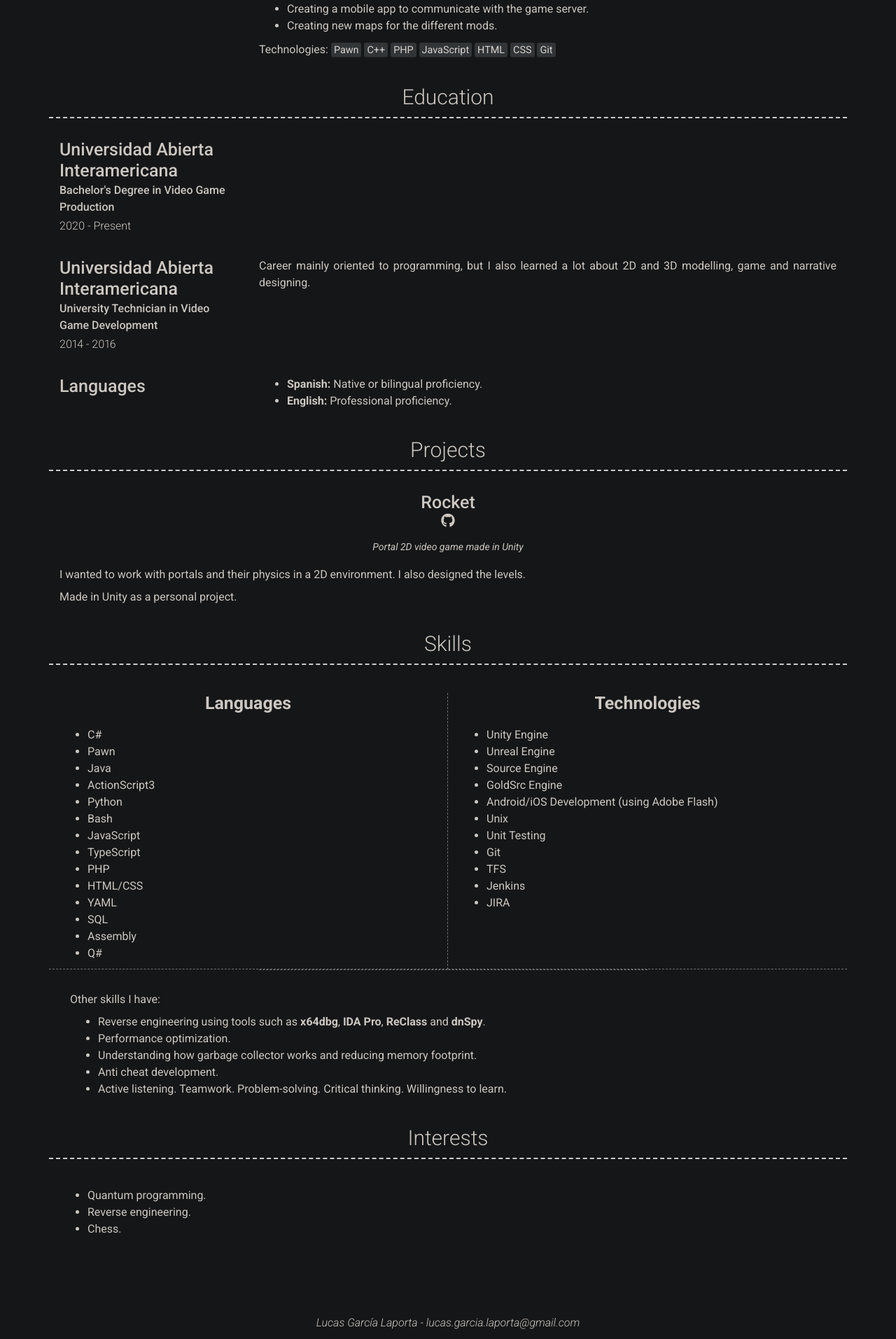
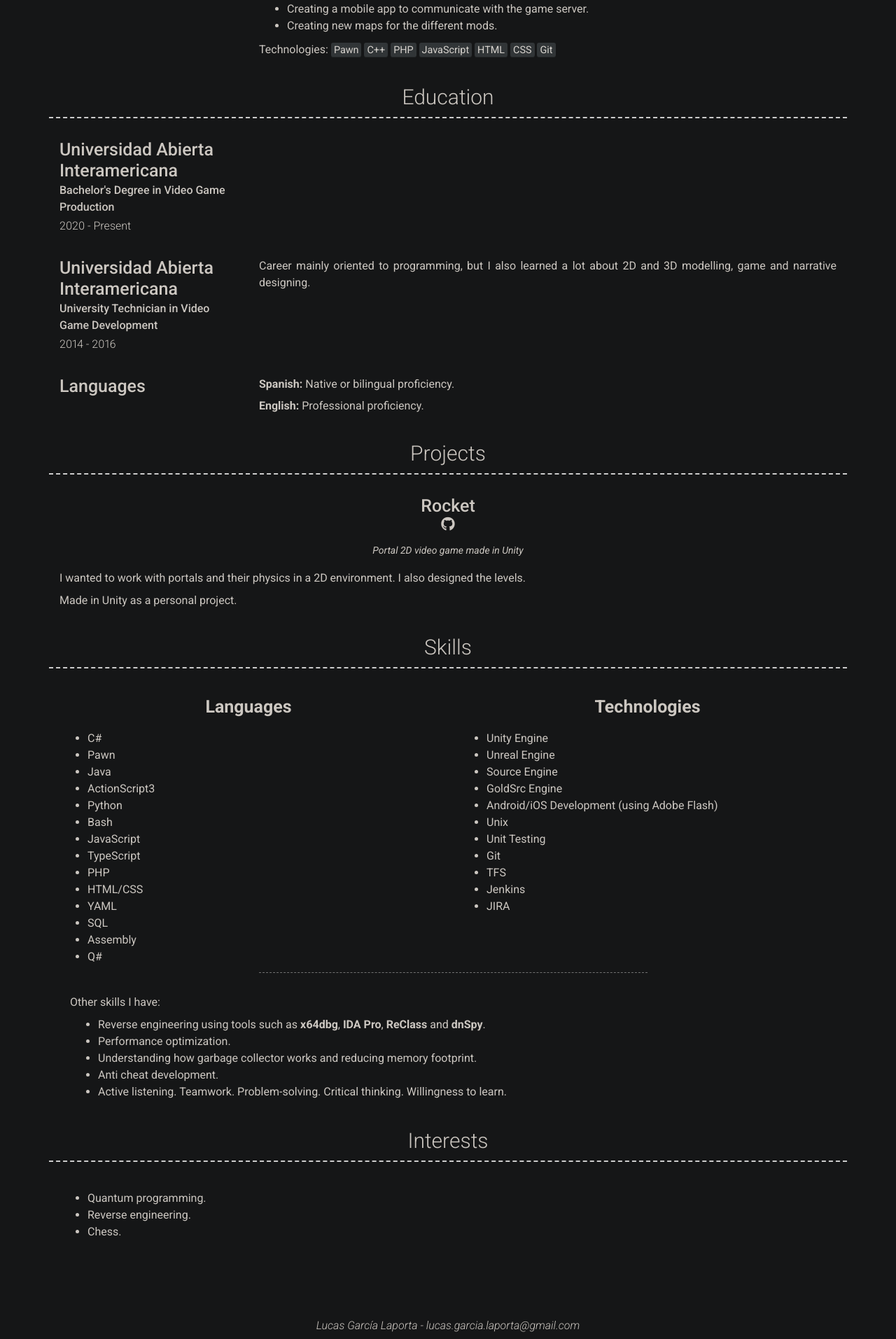
Before and after one commit to LUCASGL94/LUCASGL94.github.io, a Jekyll site: the page built from index.md, in a window 1280 px wide. Shown: the part 1396-3309 px from the top of the page at 70% size. Built offline with Jekyll 4.4.1, drawn with Linux system fonts in a browser that asks for light colours; nearby versions of some CDN libraries.

Commit message:
Update resume

```diff
--- a/_data/education.yml
+++ b/_data/education.yml
@@ -15,5 +15,6 @@
   name: Languages
   description: |
 
-    - **Spanish:** Native or bilingual proficiency.
-    - **English:** Professional proficiency.
+    **Spanish:** Native or bilingual proficiency.
+
+    **English:** Professional proficiency.
--- a/_includes/skills.html
+++ b/_includes/skills.html
@@ -2,7 +2,7 @@
     <h3>{{ site.skills_title | default: "Skills" }}</h3>
     <div class="row2 less-margin-top fix-padding">
         <div class="col-md-6">
-            <div class="row2 clearfix layout-top-middle projects-separation projects-separation-bottom">
+            <div class="row2 clearfix layout-top-middle">
                 <div class="col-xs-12 col-print-12 details">
                     <h4><b>Languages</b></h4>
                 </div>
@@ -28,7 +28,7 @@
             </div>
         </div>
         <div class="col-md-6">
-            <div class="row2 clearfix layout-top-middle projects-separation-bottom">
+            <div class="row2 clearfix layout-top-middle">
                 <div class="col-xs-12 col-print-12 details">
                     <h4><b>Technologies</b></h4>
                 </div>
```
